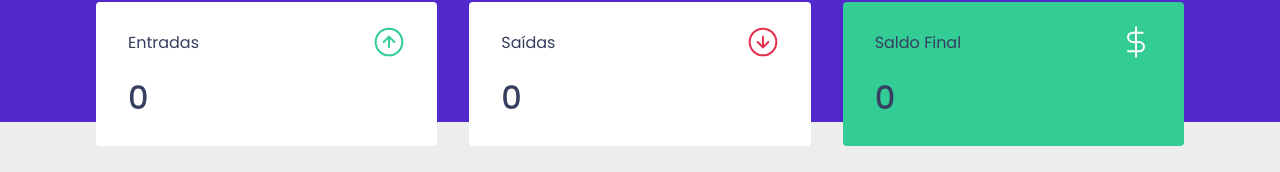
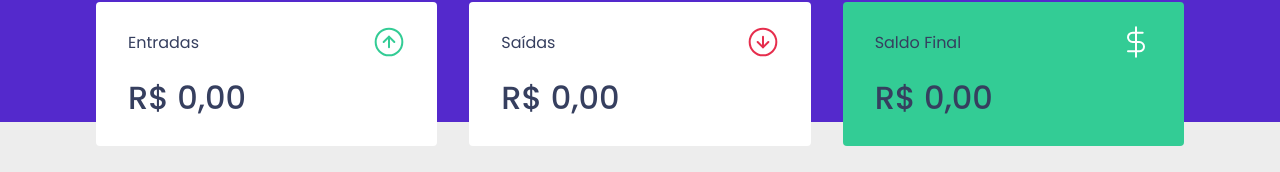
Before and after one commit to alexbruno10/dtmoney, a React (Create React App) app: page / in a window 1280 px wide. Shown: the part 150-322 px from the top of the page. Built offline with nearby package versions, Linux system fonts and the light colour scheme; no server answers; what miragejs would draw is missing.

Commit message:
Formatando valores

```diff
--- a/src/components/Summary/index.tsx
+++ b/src/components/Summary/index.tsx
@@ -34,7 +34,10 @@ export function Summary(){
                     <img src={incomeImg} alt="Entrada" />
                 </header>
                 <strong>
-                    {summary.deposits}
+                {new Intl.NumberFormat('pt-BR', {
+                                style: 'currency',
+                                currency: 'BRL'
+                            }).format(summary.deposits)}
                 </strong>
             </div>
             <div>
@@ -43,7 +46,10 @@ export function Summary(){
                     <img src={outcomeImg} alt="Saída" />
                 </header>
                 <strong>
-                    {summary.withdraws}
+                {new Intl.NumberFormat('pt-BR', {
+                                style: 'currency',
+                                currency: 'BRL'
+                            }).format(summary.withdraws)}
                 </strong>
             </div>
             <div className="highlight-background">
@@ -52,7 +58,10 @@ export function Summary(){
                     <img src={totalImg} alt="Saldo" />
                 </header>
                 <strong>
-                    {summary.total}
+                {new Intl.NumberFormat('pt-BR', {
+                                style: 'currency',
+                                currency: 'BRL'
+                            }).format(summary.total)}
                 </strong>
             </div>
         </Container>
```
